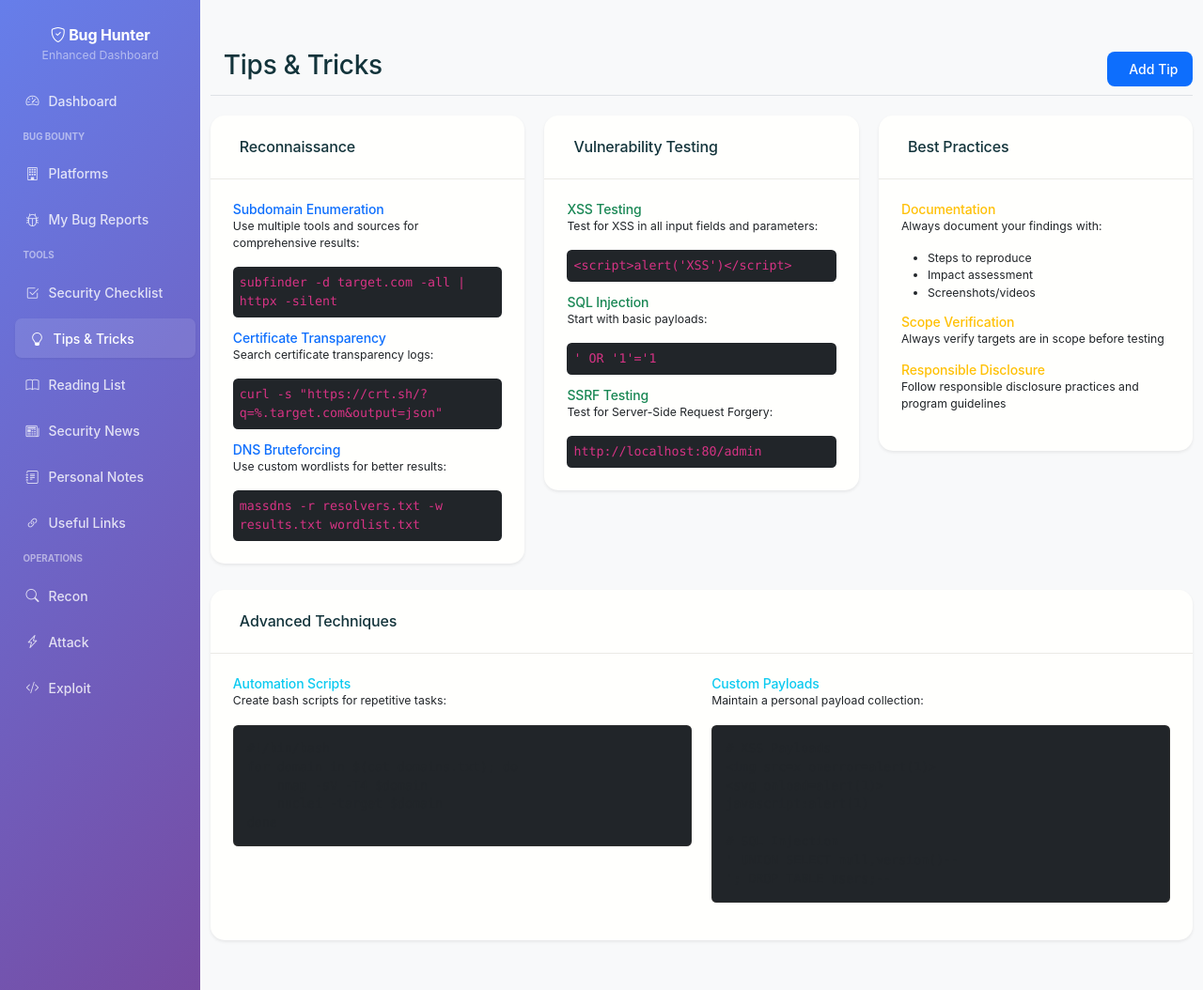
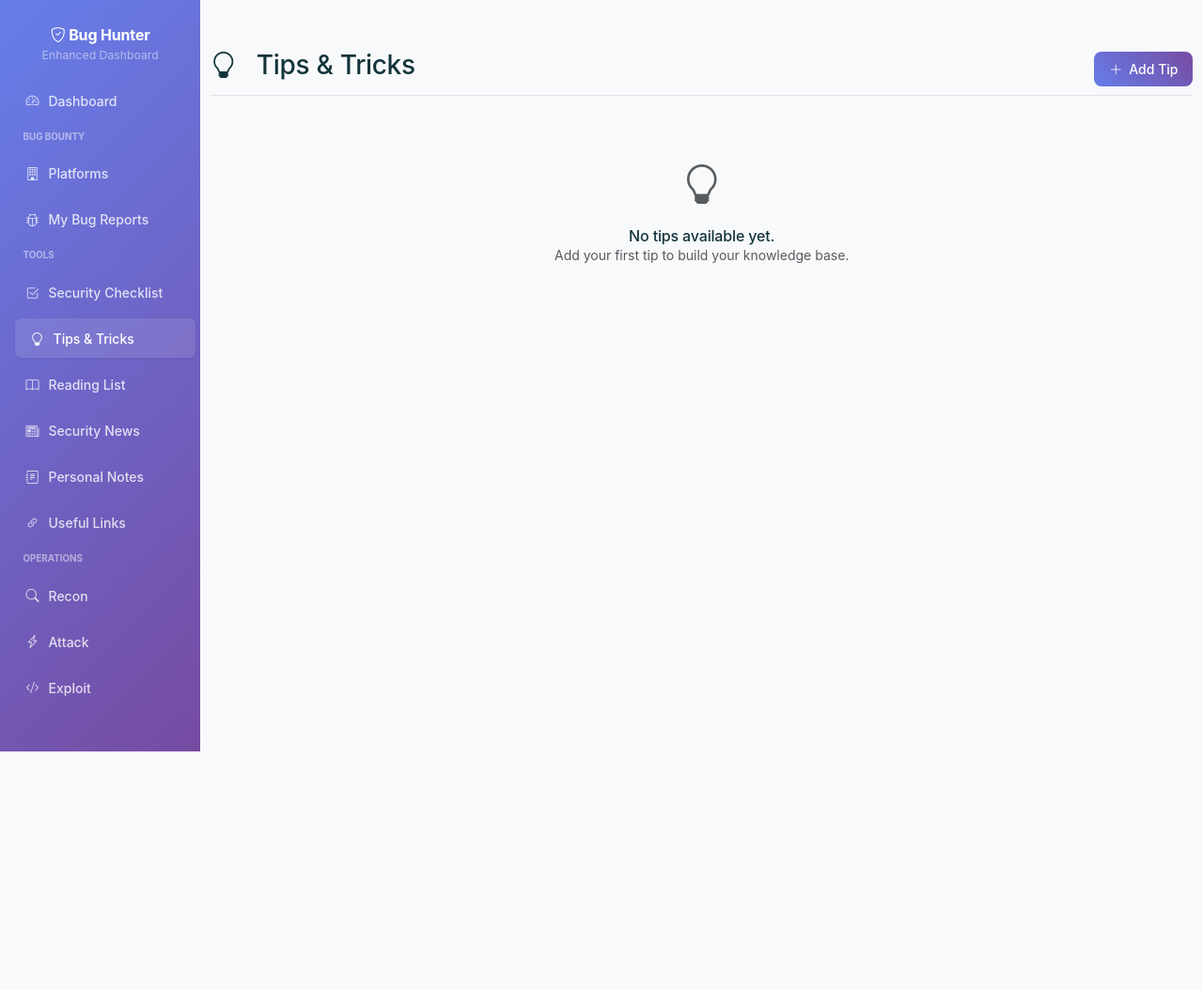
Before and after one commit to Mohammad-Abd-El-Fattah/Bug-Hunter-Platform, a Flask app: page /tips in a window 1280 px wide. Shown: the whole page at 94% size. After the commit the page ends 800 px from the top, so only its background shows below. Run offline with Flask 3, Linux system fonts and the light colour scheme; some libraries are stand-ins or nearby versions; some web fonts are replaced.

Commit message:
Update tips.html

```diff
--- a/templates/tips.html
+++ b/templates/tips.html
@@ -2,144 +2,61 @@
 
 {% block title %}Tips & Tricks - Bug Hunter{% endblock %}
 
-{% block breadcrumb %}
-<li class="breadcrumb-item active">Tips & Tricks</li>
-{% endblock %}
-
 {% block content %}
 <div class="d-flex justify-content-between flex-wrap flex-md-nowrap align-items-center pb-2 mb-4 border-bottom">
     <h1 class="h2 text-gradient">
-        <i class="fas fa-lightbulb me-3"></i>
+        <i class="bi bi-lightbulb me-3"></i>
         Tips & Tricks
     </h1>
     <div class="btn-toolbar mb-2 mb-md-0">
-        <button type="button" class="btn btn-primary" onclick="addTip()">
-            <i class="fas fa-plus me-2"></i>Add Tip
+        <button type="button" class="btn btn-gradient" data-bs-toggle="modal" data-bs-target="#tipModal">
+            <i class="bi bi-plus-lg me-2"></i>Add Tip
         </button>
     </div>
 </div>
 
-<!-- Categories -->
-<div class="row g-4">
-    <div class="col-md-4">
-        <div class="card">
-            <div class="card-header">
-                <h5 class="mb-0"><i class="fas fa-search me-2"></i>Reconnaissance</h5>
-            </div>
-            <div class="card-body">
-                <div class="tip-item mb-3">
-                    <h6 class="text-primary">Subdomain Enumeration</h6>
-                    <p class="small">Use multiple tools and sources for comprehensive results:</p>
-                    <code class="d-block p-2 bg-dark rounded">subfinder -d target.com -all | httpx -silent</code>
-                </div>
-                <div class="tip-item mb-3">
-                    <h6 class="text-primary">Certificate Transparency</h6>
-                    <p class="small">Search certificate transparency logs:</p>
-                    <code class="d-block p-2 bg-dark rounded">curl -s "https://crt.sh/?q=%.target.com&output=json"</code>
-                </div>
-                <div class="tip-item">
-                    <h6 class="text-primary">DNS Bruteforcing</h6>
-                    <p class="small">Use custom wordlists for better results:</p>
-                    <code class="d-block p-2 bg-dark rounded">massdns -r resolvers.txt -w results.txt wordlist.txt</code>
+<div class="accordion" id="tipsAccordion">
+    {% for tip in tips %}
+    <div class="accordion-item">
+        <h2 class="accordion-header" id="heading-{{ tip.id }}">
+            <button class="accordion-button collapsed" type="button" data-bs-toggle="collapse" data-bs-target="#collapse-{{ tip.id }}">
+                {{ tip.title }}
+            </button>
+        </h2>
+        <div id="collapse-{{ tip.id }}" class="accordion-collapse collapse" data-bs-parent="#tipsAccordion">
+            <div class="accordion-body">
+                <p>{{ tip.content }}</p>
+                <div class="mt-3">
+                    <span class="badge bg-secondary">{{ tip.category|title }}</span>
+                    <span class="badge bg-info">{{ tip.difficulty|title }}</span>
                 </div>
             </div>
         </div>
     </div>
-
-    <div class="col-md-4">
-        <div class="card">
-            <div class="card-header">
-                <h5 class="mb-0"><i class="fas fa-bug me-2"></i>Vulnerability Testing</h5>
-            </div>
-            <div class="card-body">
-                <div class="tip-item mb-3">
-                    <h6 class="text-success">XSS Testing</h6>
-                    <p class="small">Test for XSS in all input fields and parameters:</p>
-                    <code class="d-block p-2 bg-dark rounded">&lt;script&gt;alert('XSS')&lt;/script&gt;</code>
-                </div>
-                <div class="tip-item mb-3">
-                    <h6 class="text-success">SQL Injection</h6>
-                    <p class="small">Start with basic payloads:</p>
-                    <code class="d-block p-2 bg-dark rounded">' OR '1'='1</code>
-                </div>
-                <div class="tip-item">
-                    <h6 class="text-success">SSRF Testing</h6>
-                    <p class="small">Test for Server-Side Request Forgery:</p>
-                    <code class="d-block p-2 bg-dark rounded">http://localhost:80/admin</code>
-                </div>
-            </div>
-        </div>
+    {% else %}
+    <div class="text-center py-5">
+        <i class="bi bi-lightbulb text-muted" style="font-size: 3rem;"></i>
+        <h5 class="mt-3">No tips available yet.</h5>
+        <p class="text-muted">Add your first tip to build your knowledge base.</p>
     </div>
-
-    <div class="col-md-4">
-        <div class="card">
-            <div class="card-header">
-                <h5 class="mb-0"><i class="fas fa-tools me-2"></i>Best Practices</h5>
-            </div>
-            <div class="card-body">
-                <div class="tip-item mb-3">
-                    <h6 class="text-warning">Documentation</h6>
-                    <p class="small">Always document your findings with:</p>
-                    <ul class="small mb-2">
-                        <li>Steps to reproduce</li>
-                        <li>Impact assessment</li>
-                        <li>Screenshots/videos</li>
-                    </ul>
-                </div>
-                <div class="tip-item mb-3">
-                    <h6 class="text-warning">Scope Verification</h6>
-                    <p class="small">Always verify targets are in scope before testing</p>
-                </div>
-                <div class="tip-item">
-                    <h6 class="text-warning">Responsible Disclosure</h6>
-                    <p class="small">Follow responsible disclosure practices and program guidelines</p>
-                </div>
-            </div>
-        </div>
-    </div>
+    {% endfor %}
 </div>
 
-<!-- Advanced Tips -->
-<div class="row g-4 mt-2">
-    <div class="col-12">
-        <div class="card">
-            <div class="card-header">
-                <h5 class="mb-0"><i class="fas fa-graduation-cap me-2"></i>Advanced Techniques</h5>
+<div class="modal fade" id="tipModal" tabindex="-1">
+    <div class="modal-dialog">
+        <div class="modal-content">
+            <div class="modal-header">
+                <h5 class="modal-title">Add a New Tip</h5>
+                <button type="button" class="btn-close" data-bs-dismiss="modal"></button>
             </div>
-            <div class="card-body">
-                <div class="row">
-                    <div class="col-md-6">
-                        <h6 class="text-info">Automation Scripts</h6>
-                        <p class="small">Create bash scripts for repetitive tasks:</p>
-                        <pre class="bg-dark p-3 rounded"><code>#!/bin/bash
-for domain in $(cat domains.txt); do
-    nmap -sV -T4 $domain
-    nuclei -target $domain
-done</code></pre>
-                    </div>
-                    <div class="col-md-6">
-                        <h6 class="text-info">Custom Payloads</h6>
-                        <p class="small">Maintain a personal payload collection:</p>
-                        <pre class="bg-dark p-3 rounded"><code># XSS Payloads
-&lt;img src=x onerror=alert(1)&gt;
-&lt;svg onload=alert(1)&gt;
-javascript:alert(1)
-
-# SQL Injection
-' UNION SELECT null,version()--
-'; DROP TABLE users;--</code></pre>
-                    </div>
-                </div>
+            <div class="modal-body">
+                <p>Tip creation form will be here.</p>
+            </div>
+            <div class="modal-footer">
+                <button type="button" class="btn btn-secondary" data-bs-dismiss="modal">Close</button>
+                <button type="button" class="btn btn-primary">Save Tip</button>
             </div>
         </div>
     </div>
 </div>
 {% endblock %}
-
-{% block scripts %}
-<script>
-function addTip() {
-    showComingSoon('Custom tip management');
-}
-</script>
-{% endblock %}
```
